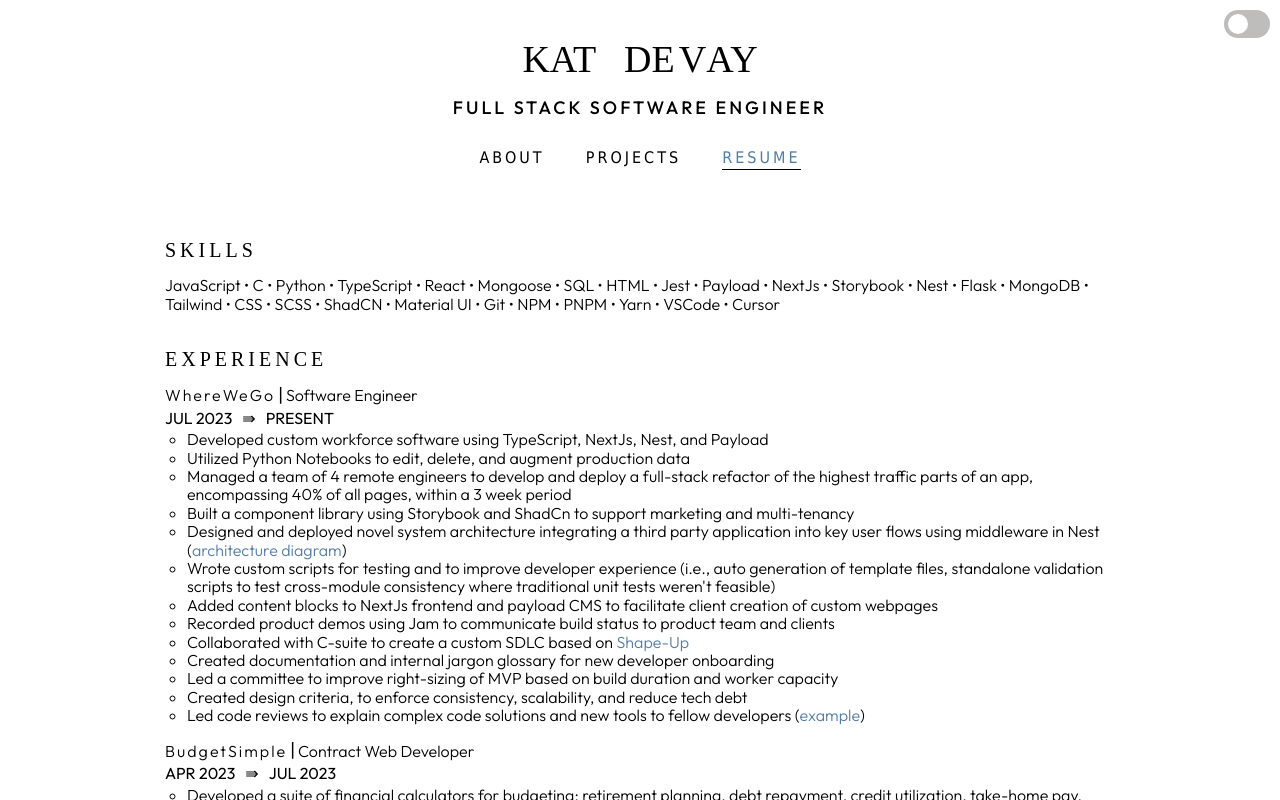
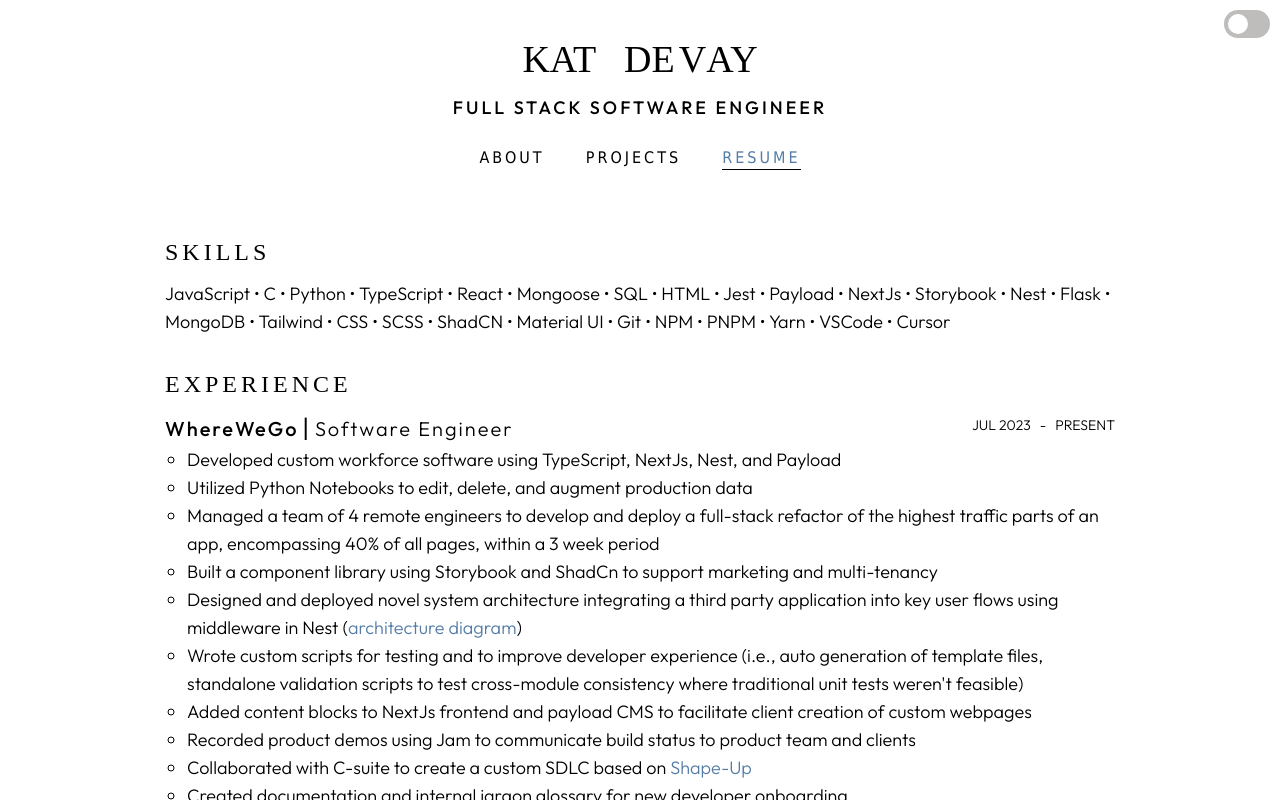
Before and after one commit to kdevay/kdevay.github.io, a React (Vite) app: page / in a window 1280 px wide. Both pictures are taken after a click on the button "RESUME". Shown: the top 800 px of the page. Built offline with nearby package versions, Linux system fonts and the light colour scheme; a web font is replaced by a local one.

Commit message:
increase resume font size

```diff
--- a/src/components/Resume/JobAccomplishments.tsx
+++ b/src/components/Resume/JobAccomplishments.tsx
@@ -7,7 +7,7 @@ const JobAccomplishments: React.FC<JobAccomplishmentsProps> = ({
   companyName,
 }) => {
   return (
-    <ul>
+    <ul className='text-lg'>
       {accomplishments.map((item, index) => (
         <li className='font-light' key={`${companyName}-${index}`}>
           {item}
--- a/src/components/Resume/JobHeader.tsx
+++ b/src/components/Resume/JobHeader.tsx
@@ -12,16 +12,16 @@ const JobHeader: React.FC<JobHeaderProps> = ({
   endDate,
 }) => {
   return (
-    <>
-      <div className='font-light flex items-center'>
-        <h3 className='bold tracking-[2px]'>{companyName}</h3>
-        <h3 className='font-courier block weight-extraLight text-[18px]'>|</h3>
+    <div className='flex justify-between w-full font-light text-xl'>
+      <div className='flex items-center tracking-[2px]'>
+        <h3 className='font-medium'>{companyName}</h3>
+        <h3 className='font-courier block weight-extraLight text-[24px]'>|</h3>
         <h4>{jobTitle}</h4>
       </div>
-      <h5>
-        {startDate}&nbsp;&nbsp; ⇛ &nbsp;&nbsp;{endDate}
+      <h5 className='text-sm'>
+        {startDate}&nbsp;&nbsp; - &nbsp;&nbsp;{endDate}
       </h5>
-    </>
+    </div>
   );
 };
 
--- /dev/null
+++ b/src/components/Resume/SectionHeading.tsx
@@ -0,0 +1,11 @@
+interface SectionHeadingProps {
+  heading: string;
+}
+
+const SectionHeading: React.FC<SectionHeadingProps> = ({ heading }) => {
+  return (
+    <h2 className='font-heading tracking-[4px] text-2xl pb-3'>{heading}</h2>
+  );
+};
+
+export default SectionHeading;
--- a/src/components/Resume/index.tsx
+++ b/src/components/Resume/index.tsx
@@ -4,24 +4,24 @@ import jobs from '../../assets/data/Jobs';
 // Components
 import JobHeader from './JobHeader';
 import JobAccomplishments from './JobAccomplishments';
+import SectionHeading from './SectionHeading';
 
 export default function Resume() {
   return (
     <div className='flex flex-col items-start gap-8 justify-center max-w-[950px] mx-auto font-main'>
       <div>
-        <h2 className='font-heading tracking-[4px] text-xl pb-3'>SKILLS</h2>
-        <h3 className='font-light'>{skills.join(' • ')}</h3>
+        <SectionHeading heading='SKILLS' />
+        <h3 className='font-light text-lg'>{skills.join(' • ')}</h3>
       </div>
 
       <div className='flex flex-col items-start justify-center'>
-        <h2 className='font-heading tracking-[4px] text-xl pb-3'>EXPERIENCE</h2>
+        <SectionHeading heading='EXPERIENCE' />
         <div className='flex flex-col items-start justify-center gap-4'>
           {jobs.map(job => (
             <div>
               <JobHeader
                 jobTitle={job.jobTitle}
                 companyName={job.companyName}
-                location={job.location}
                 startDate={job.startDate}
                 endDate={job.endDate}
               />
@@ -34,7 +34,7 @@ export default function Resume() {
         </div>
       </div>
       <div className='font-main'>
-        <h2 className='font-heading tracking-[4px] text-xl pb-3'>EDUCATION</h2>
+        <SectionHeading heading='EDUCATION' />
         <h3 className='font-light'>
           Louisiana State University ｜ Baton Rouge, LA ｜ December 2020
         </h3>
```
